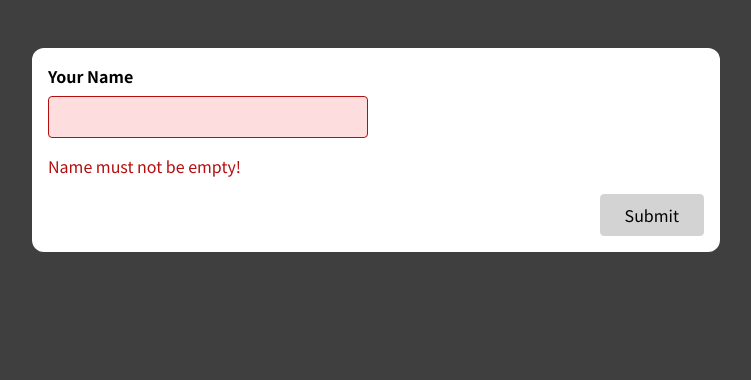
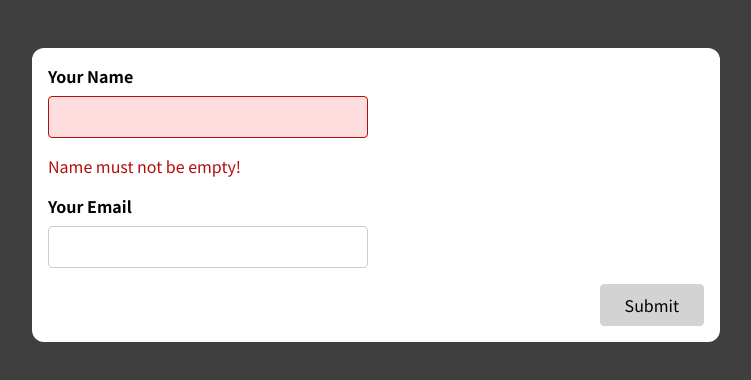
Before and after one commit to mikiasano28/react-simple-input-form, a React (Create React App) app: page / in a window 1280 px wide. Shown: the top 380 px of the page, without its empty margins (264-1015 px from the left). Built offline with nearby package versions, Linux system fonts and the light colour scheme.

Commit message:
added email input field

```diff
--- a/src/components/SimpleInput.js
+++ b/src/components/SimpleInput.js
@@ -3,26 +3,37 @@ import {  useState, useEffect } from 'react';
 const SimpleInput = (props) => {
   const [enteredName, setEnteredName] = useState('');
   const [enterdNameIsTouched, setEnterdNameIsTouched] = useState(false);
-  const [formIsValid, setFormIsValid] = useState(false);
+
+  const [enteredEmail, setEnteredEmail] = useState('');
+  const [enterdEmailIsTouched, setEnteredEmailIsTouched] = useState(false);
 
   const enteredNameIsValid = enteredName.trim() !== "";
   const nameInputIsInValid = !enteredNameIsValid && enterdNameIsTouched;
 
-  useEffect(() => {
-    if (enteredNameIsValid) {
-      setFormIsValid(true);
-    } else {
-      setFormIsValid(false);
-    }
-  }, [enteredNameIsValid])
+  const enteredEmailIsValid = enteredEmail.includes("@");
+  const enteredEmailIsInvalid = !enteredEmailIsValid && enterdEmailIsTouched;
 
+  // this code is more slim and its paformance is better than using "useEffect"
+  let formIsValid = false;
+
+  if (enteredNameIsValid && enteredEmailIsValid) {
+    formIsValid = true;
+  }
 
   const nameInputChangeHandler = (event) => {
     setEnteredName(event.target.value);
   }
 
+  const emialInputChangeHandler = (event) => {
+    setEnteredEmail(event.target.value);
+  }
+
   const nameInputBlurHandler = (event) => {
     setEnterdNameIsTouched(true);
+  }
+
+  const emailInputBlurHandler = (event) => {
+    setEnteredEmailIsTouched(true);
   }
 
   const formSubmissionHandler = (event) => {
@@ -35,7 +46,10 @@ const SimpleInput = (props) => {
 
     console.log(enteredName);
     setEnteredName('');
-    setEnterdNameIsTouched(true);
+    setEnterdNameIsTouched(true);   // reset as a default
+
+    setEnteredEmail('');
+    setEnteredEmailIsTouched(false);
     }
     // user ref : we should not change DOM directly... like this vanila javascript
     // nameInputRef.current.value = '';
@@ -45,12 +59,13 @@ const SimpleInput = (props) => {
     useRef : if you need value only once, when the form is submitted, ref might be better
      */
 
-
-
-
   const nameInputClasses = nameInputIsInValid
     ? 'form-control'
     : 'form-control invalid';
+
+  const emailInputClasses = enteredEmailIsInvalid
+    ? "form-control invalid"
+    : "form-control";
 
   return (
     <form onSubmit={formSubmissionHandler}>
@@ -64,6 +79,18 @@ const SimpleInput = (props) => {
         />
         {!nameInputIsInValid &&<p className='error-text'>Name must not be empty!</p>}
       </div>
+      <div className={emailInputClasses}>
+        <label htmlFor='email'>Your Email</label>
+        <input
+          type='email' id='email'
+          onChange={emialInputChangeHandler}
+          onBlur={emailInputBlurHandler}
+          value={enteredEmail}
+        />
+        {enteredEmailIsInvalid && (
+          <p className='error-text'>Please enter s valid Email.</p>
+        )}
+      </div>
       <div className="form-actions">
         <button disabled={!formIsValid}>Submit</button>
       </div>
```
